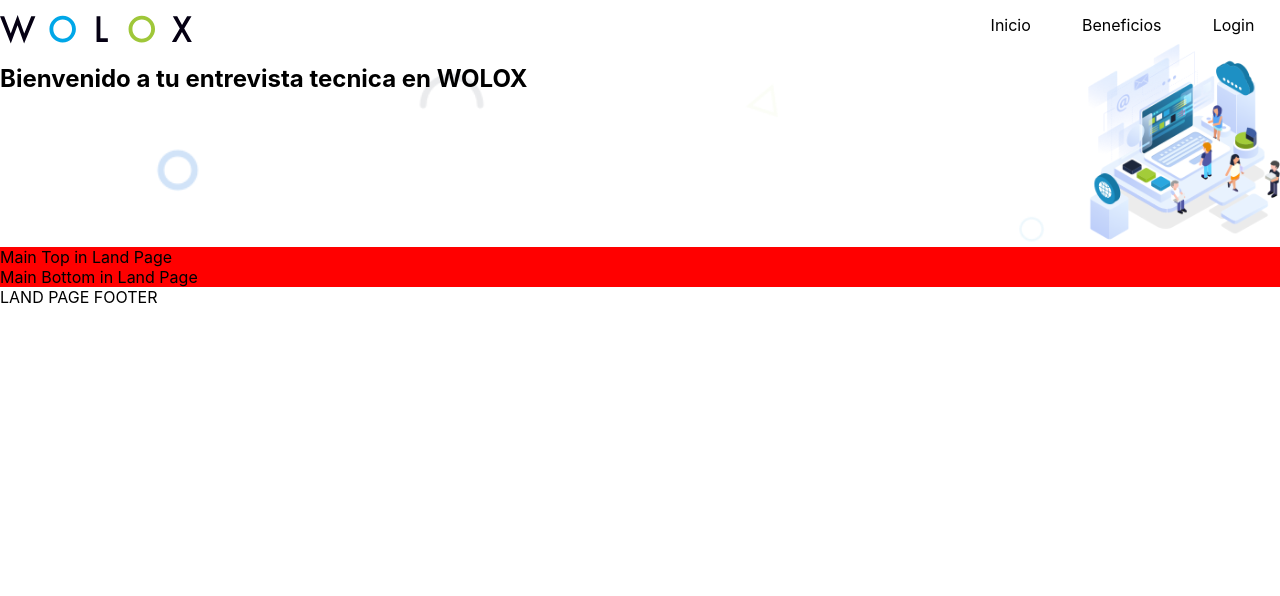
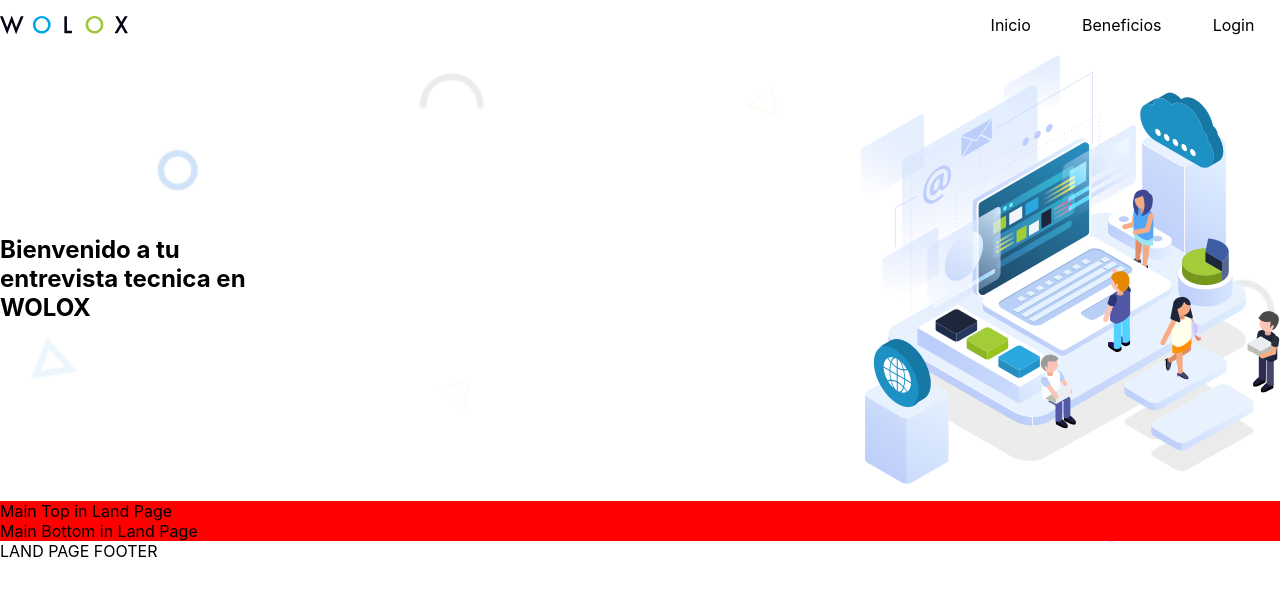
Before and after one commit to mdominguez56/wolox-proyect, a React (Create React App) app: page / in a window 1280 px wide. Shown: the top 596 px of the page. Built offline with nearby package versions, Linux system fonts and the light colour scheme.

Commit message:
land-page-header-component

```diff
--- a/src/components/landPage/landPageComponent/headerContent.js
+++ b/src/components/landPage/landPageComponent/headerContent.js
@@ -2,11 +2,12 @@
 import styles from './headerContent.module.css'
 import HeroImage from '../../../assets/Img Hero/Ic_ilustra_Hero.png'
 
+
 function HeaderContent() {
     return (
         <div className={styles.headerContentConteiner}>
-          <h2>Bienvenido a tu entrevista tecnica en WOLOX</h2>
-          <img src={HeroImage} alt="hero-image"/>
+          <h2 className={styles.headerContentText}>Bienvenido a tu <br/> entrevista tecnica en <br/> WOLOX</h2>
+          <img src={HeroImage} alt="hero-image" className={HeroImage}/>
         </div>
         );
   }
--- a/src/components/landPage/landPageComponent/headerContent.module.css
+++ b/src/components/landPage/landPageComponent/headerContent.module.css
@@ -1,5 +1,14 @@
 .headerContentConteiner{
     display: flex;
     text-align: center;
+    align-items: center;
     justify-content: space-between;
+    margin-top: 20px;
 }
+.HeroImage{
+    width: 40vw;
+    padding-right: 10vw;
+}
+.headerContentText{
+    text-align: left;
+}
--- a/src/components/landPage/landPageComponent/headerTop.js
+++ b/src/components/landPage/landPageComponent/headerTop.js
@@ -11,7 +11,7 @@
 function HeaderTop() {
     return (
         <div className={styles.container}>
-          <img src={logo} alt="wolox-logo" />
+          <img src={logo} alt="wolox-logo" className={styles.logoWolox}/>
           <nav className={styles.navLink}>
             <Link to="/">Inicio</Link>
             <Link to="/">Beneficios</Link>
--- a/src/components/landPage/landPageComponent/headerTop.module.css
+++ b/src/components/landPage/landPageComponent/headerTop.module.css
@@ -4,8 +4,8 @@
     justify-content: space-between;
     margin-top: 15px;
 }
-img{
-    width: 15vw;
+.logoWolox{
+    width: 10vw;
 }
 .navLink a{
     justify-content: space-around;
```
